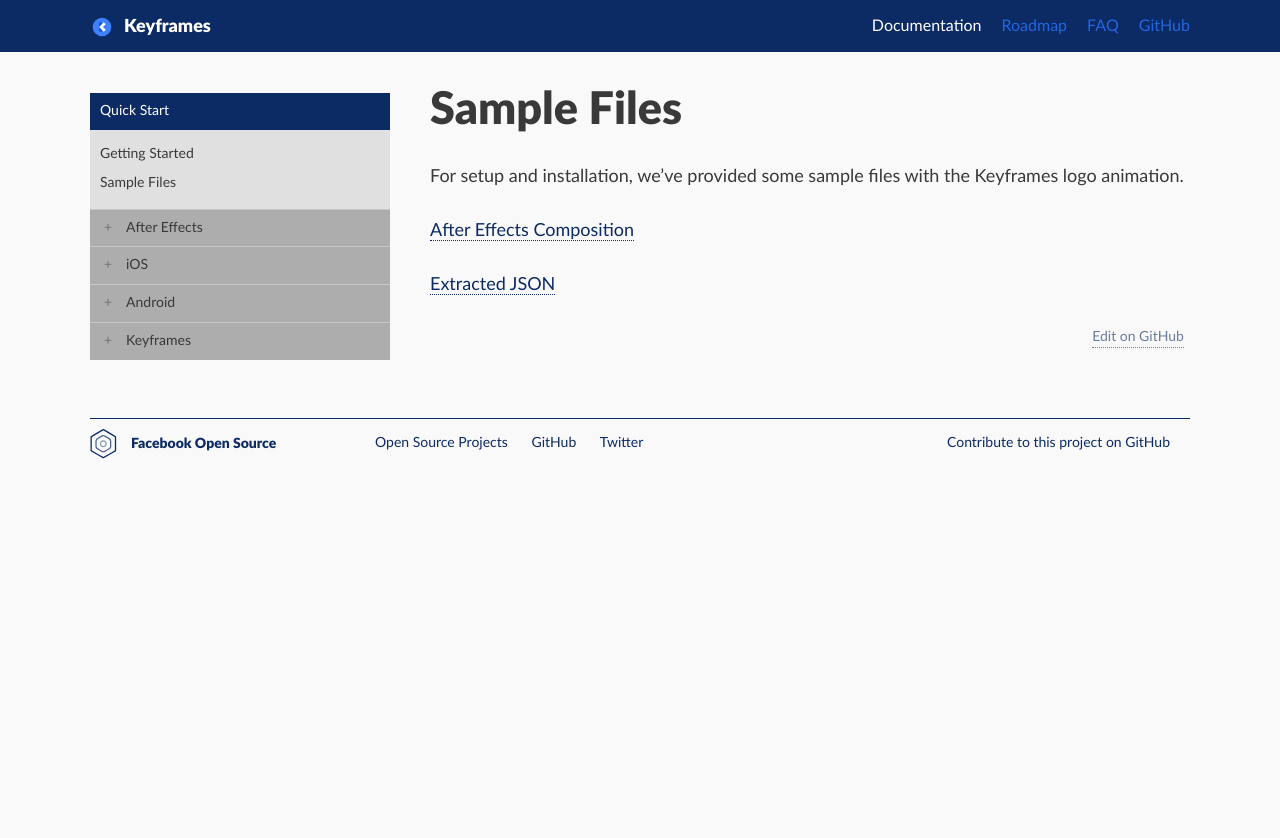
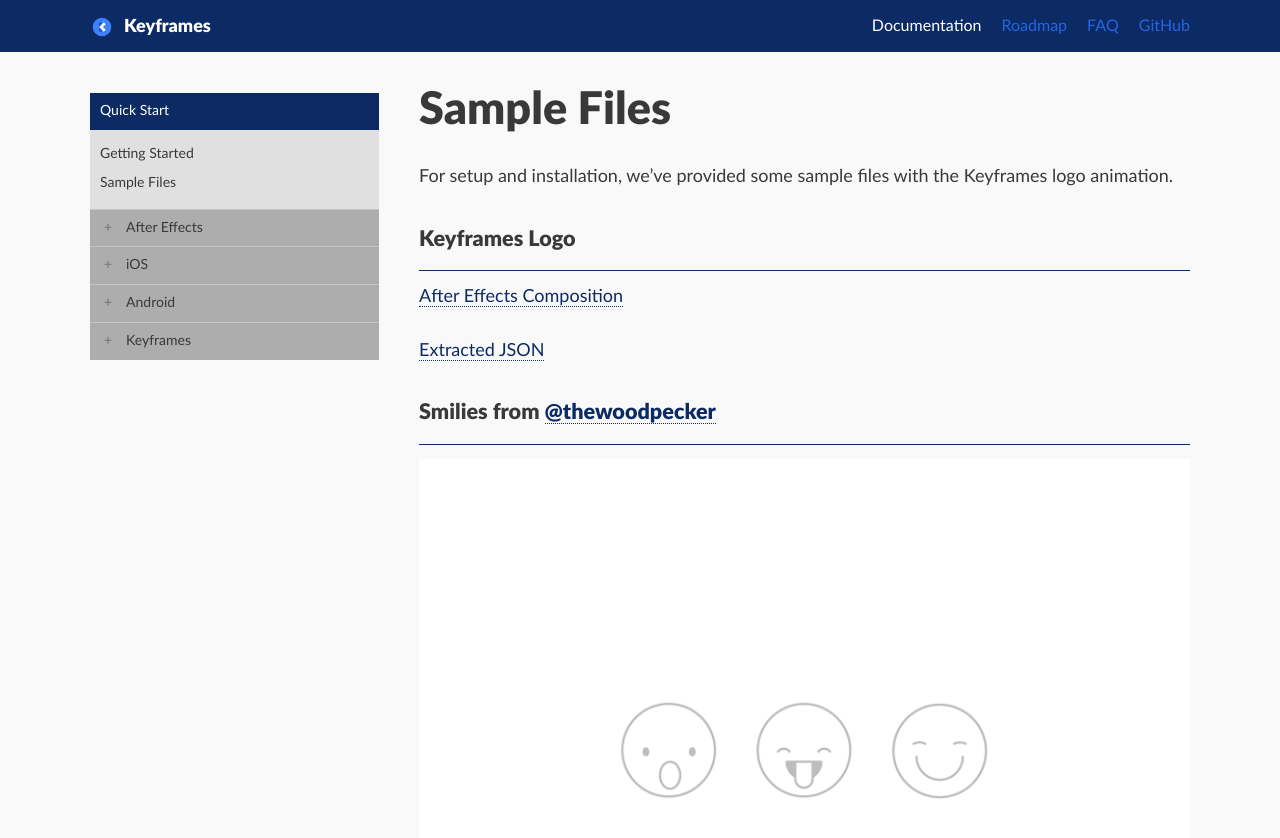
Before and after one commit to facebookarchive/Keyframes, a Jekyll site: the page built from _docs/sample-files.md, in a window 1280 px wide and 900 px high. Shown: the top 838 px of the window. Built offline with Jekyll 4.4.1, drawn with Linux system fonts in a browser that asks for light colours.

Commit message:
add more sample files and add tests to roadmap wishlist

```diff
--- a/_docs/sample-files.md
+++ b/_docs/sample-files.md
@@ -7,6 +7,13 @@
 
 For setup and installation, we've provided some sample files with the Keyframes logo animation.
 
+### Keyframes Logo
+
 [After Effects Composition](https://github.com/facebookincubator/Keyframes/blob/master/scripts/sample/KeyframesLogo.aep)
 
 [Extracted JSON](https://raw.githubusercontent.com/facebookincubator/Keyframes/master/android/keyframes-sample/src/main/assets/sample_file)
+
+### Smilies from [@thewoodpecker](https://github.com/thewoodpecker)
+
+![Smilies]({{ '/static/images/samples/thewoodpecker-smilies.gif' | relative_url }})
+[AE and JSON](https://www.dropbox.com/s/39baqx8dwzhy0ce/smileys.zip?dl=0)
```
Also changed, not shown: _roadmap/roadmap.md (+2 -0 lines), static/images/samples/thewoodpecker-smilies.gif (added).
